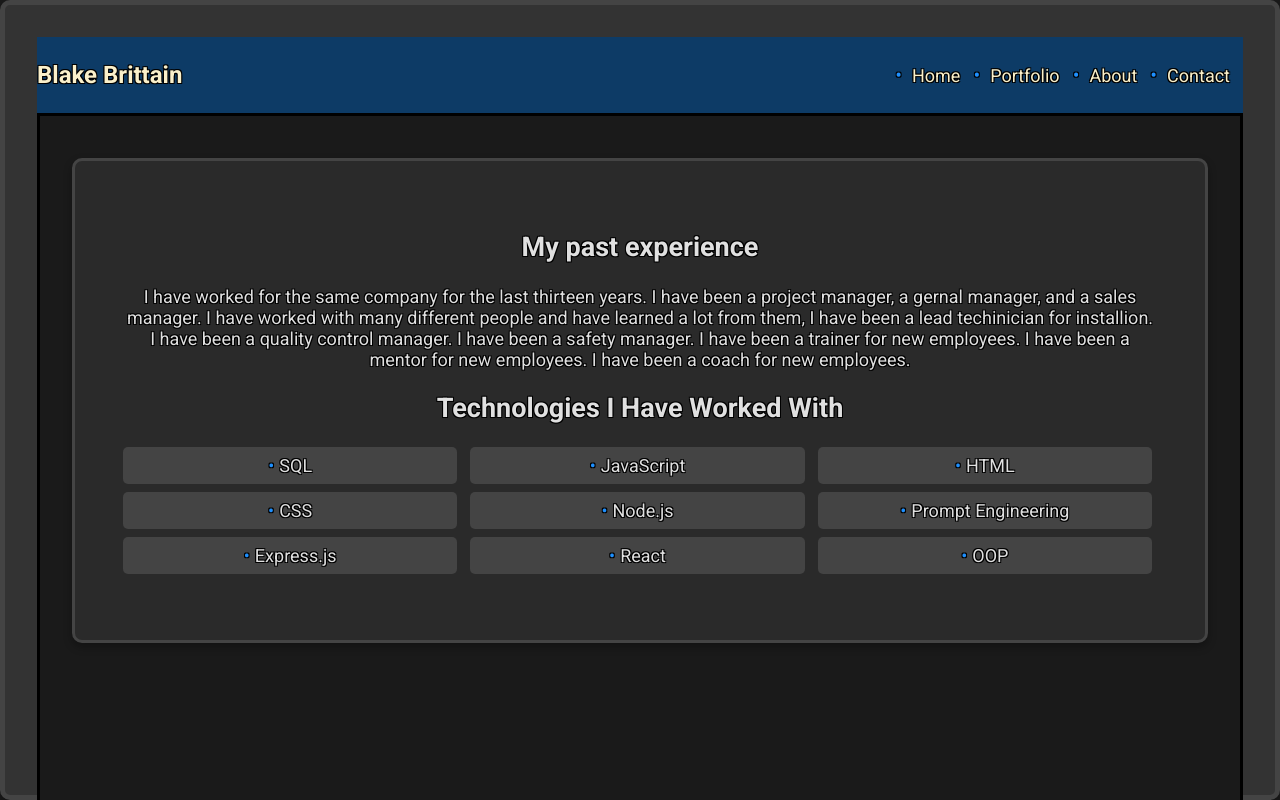
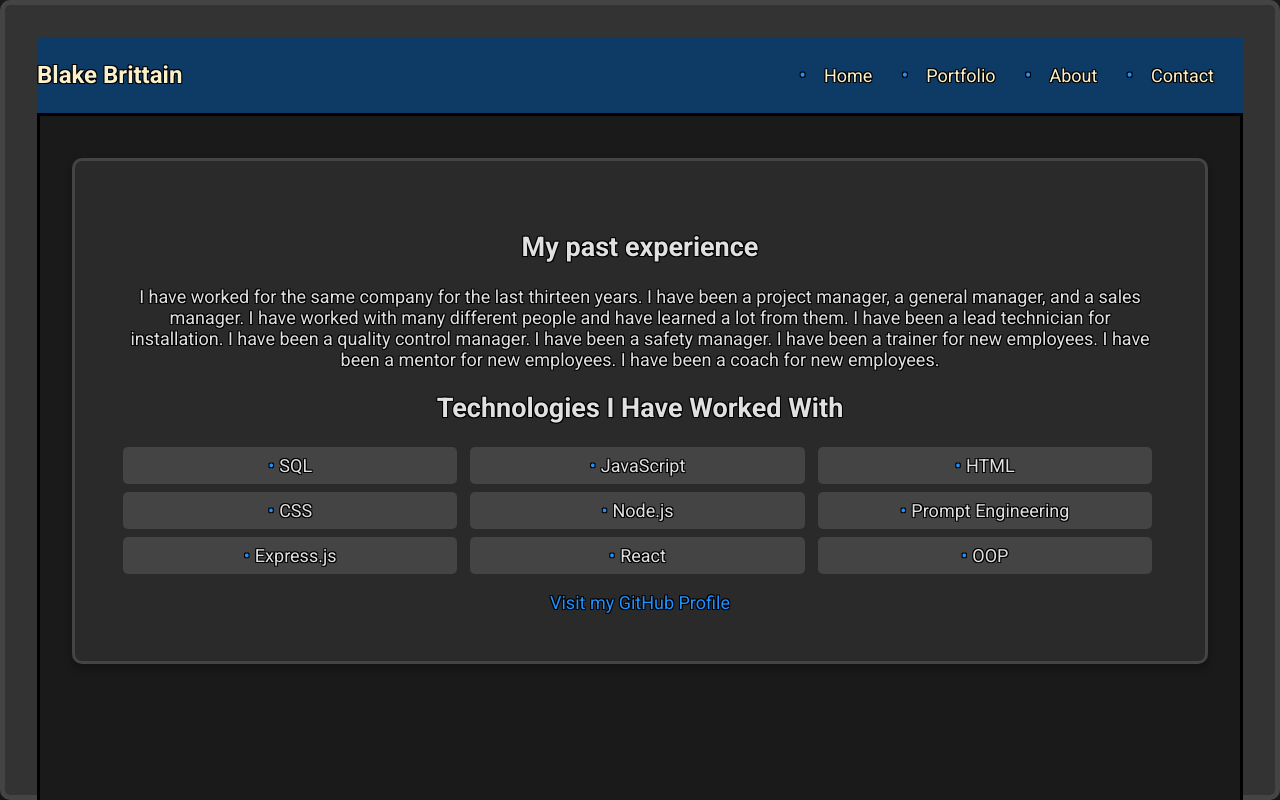
Before and after one commit to Blakenb/React-portfolio, a React (Vite) app: page /about in a window 1280 px wide. Shown: the top 800 px of the page. Built offline with nearby package versions, Linux system fonts and the light colour scheme.

Commit message:
forgot to add my github profile

```diff
--- a/src/App.css
+++ b/src/App.css
@@ -212,15 +212,21 @@ nav ul {
   margin: 0;
   display: flex;
   align-items: center;
+  flex-wrap: wrap; /* Allow items to wrap on smaller screens */
 }
 
 nav ul li {
-  margin-right: 0.5rem;
+  margin-right: 1rem;
 }
 
 nav ul li a {
   color: #FAF0CA; /* Light Yellow Text */
   text-decoration: none;
+  padding: 0.5rem;
+}
+
+nav ul li a:hover {
+  text-decoration: underline;
 }
 
 .project {
@@ -342,11 +348,12 @@ form button:hover {
 .nav-container {
   display: flex;
   align-items: center;
-  padding: 0;
+  padding: 0.5rem;
   margin: 0;
   justify-content: space-between; /* Adjust alignment for larger screens */
   border: 3px solid #222; /* Darker grey border */
   background-color: #121212; /* Darker background */
+  flex-wrap: wrap; /* Allow items to wrap on smaller screens */
 }
 
 /* About section styles */
@@ -460,6 +467,22 @@ form button:hover {
   background-color: #63a4ff; /* Lighter blue on hover */
 }
 
+/* GitHub profile styles */
+.github-profile {
+  margin-top: 1rem;
+  text-align: center;
+}
+
+.github-logo {
+  width: 32px; /* Adjust the size as needed */
+  height: 32px; /* Adjust the size as needed */
+  transition: transform 0.3s ease;
+}
+
+.github-logo:hover {
+  transform: scale(1.1); /* Slightly enlarge the logo on hover */
+}
+
 /* Media queries for larger screens */
 @media (min-width: 600px) {
   body {
--- /dev/null
+++ b/src/components/GitHubProfile.jsx
@@ -0,0 +1,12 @@
+// src/components/GitHubProfile.jsx
+import React from 'react';
+
+const GitHubProfile = () => (
+  <div className="github-profile">
+    <a href="https://github.com/Blakenb" target="_blank" rel="noopener noreferrer">
+      Visit my GitHub Profile
+    </a>
+  </div>
+);
+
+export default GitHubProfile;
--- a/src/pages/About.jsx
+++ b/src/pages/About.jsx
@@ -1,11 +1,10 @@
 import React from 'react';
+import GitHubProfile from '../components/GitHubProfile'; // Adjust the path as needed
 
 const About = () => (
   <section className="section">
     <h1>My past experience</h1>
-    <p>I have worked for the same company for the last thirteen years. I have been a project manager, a gernal manager, and a sales manager. I have worked with many different people and have learned a lot from them, I have been a lead techinician for installion. I have been a quality control manager. I have been a safety manager. I have been a trainer for new employees. I have been a mentor for new employees. I have been a coach for new employees.
-
-    </p>
+    <p>I have worked for the same company for the last thirteen years. I have been a project manager, a general manager, and a sales manager. I have worked with many different people and have learned a lot from them. I have been a lead technician for installation. I have been a quality control manager. I have been a safety manager. I have been a trainer for new employees. I have been a mentor for new employees. I have been a coach for new employees.</p>
     <h2>Technologies I Have Worked With</h2>
     <ul>
       <li>SQL</li>
@@ -18,6 +17,7 @@ const About = () => (
       <li>React</li>
       <li>OOP</li>
     </ul>
+    <GitHubProfile />
   </section>
 );
 
```
